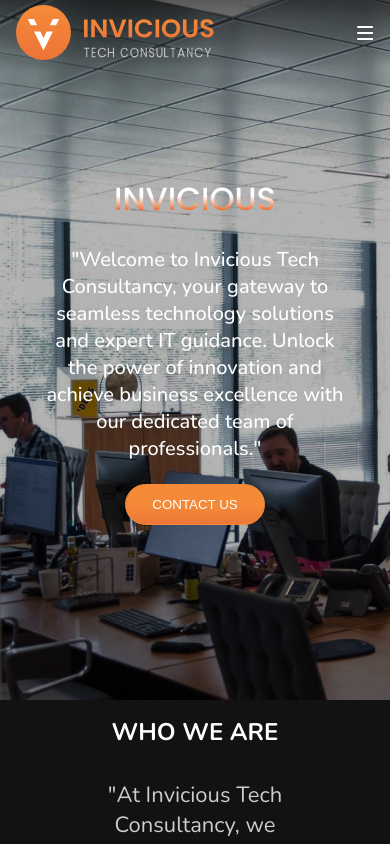
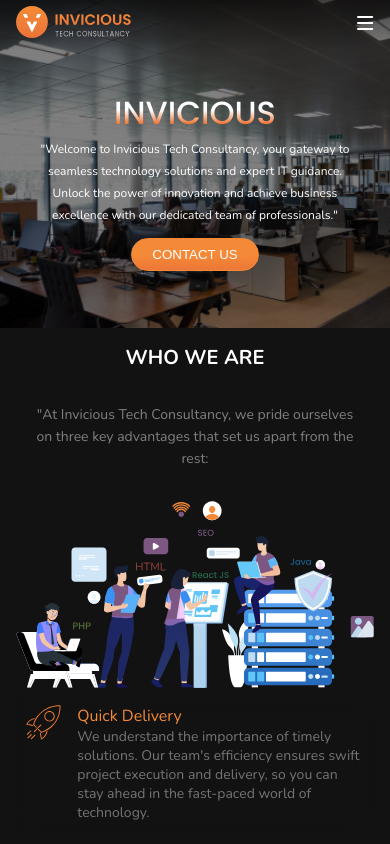
Before and after one commit to anamikagangadharan/tech, a React (Create React App) app: page / in a window 390 px wide. Shown: the top 844 px of the page. Built offline with nearby package versions, Linux system fonts and the light colour scheme.

Commit message:
head,main,service responsive

```diff
--- a/src/App.js
+++ b/src/App.js
@@ -20,7 +20,7 @@
       <About/>
       <Services/>
       <Subscribe/>
-      {/* <Contact/> */}
+      <Contact/>
       <Footer/>
 
 
--- a/src/components/About/About.module.css
+++ b/src/components/About/About.module.css
@@ -88,8 +88,55 @@
     .container{
         width: 100%;
     }
+    .div1>:nth-child(1){
+        font-size: 20px;
+    }
+    .div2{
+        width: 90%;
+    }
+    .div2>:nth-child(1){
+        font-size: 14px;
+        color: #808080;
+
+    }
+
     .div3{
         display: flex;
         flex-direction: column;
     }
+    .div3left{
+        width: 100%;
+    }
+    .div3right{
+        width: 100%;
+    }
+    .box{
+        width: 100%;
+        background: none;
+    }
+    .boxleft>img{
+        width: 35px;
+        height: 35px;
+    }
+    .boxright>:nth-child(1){
+        font-size: 16px;
+    }
+    .boxright>:nth-child(2){
+        font-size: 14px;
+    }
+
+    .div4{
+        width: 100%;
+    }
+    .div4>:nth-child(1){
+        font-size: 14px;
+    }
+
+
+
+
+
+
+
+
 }
--- a/src/components/Contact/Contact.module.css
+++ b/src/components/Contact/Contact.module.css
@@ -1,20 +1,22 @@
-.container{
+.container {
     background-color: var(--background);
     color: #D9D9D9;
-    height: 800px;
+    height: 1200px;
     display: flex;
     flex-direction: column;
     gap: 2rem;
     align-items: center;
     padding: 2% 0;
 }
-.div1>:nth-child(1){
+
+.div1>:nth-child(1) {
     color: var(--drak-orange, #ED7638);
     font-size: 30px;
     font-weight: 600;
 
 }
-.div2>:nth-child(1){
+
+.div2>:nth-child(1) {
     color: #808080;
     text-align: center;
     font-size: 18px;
@@ -25,72 +27,92 @@
 
 
 
-.div3{
-    height: 455px;
-    width: 60%;
+.div3 {
+    max-height: fit-content;
+    width: 70%;
     border-radius: 20px;
     background: rgba(12, 12, 12, 0.50);
     box-shadow: 0px 4px 4px 0px rgba(0, 0, 0, 0.40);
     backdrop-filter: blur(10px);
     display: flex;
     flex-direction: column;
-gap: 1rem;
+    gap: 1.5rem;
     align-items: center;
     padding: 2% 1%;
 }
-.set{
+
+.set {
     display: flex;
     justify-content: space-between;
+    line-height: 230%;
+    gap: 4%;
+    font-size: 18px;
+    width: 100%;
+    padding: 0% 4%;
 }
-.lastset{
+
+.lastset {
     display: flex;
     flex-direction: column;
     align-items: flex-start;
+    width: 100%;
+    padding: 0% 4%;
+    line-height: 230%;
+    font-size: 18px;
 }
-.line{
+
+.line {
     display: flex;
     flex-direction: column;
     align-items: baseline;
-    width: 44%;
+    width: 100%;
 }
-.line>label{
+
+.line>label {
     color: #D9D9D9;
 
-font-size: 20px;
+    font-size: 18px;
 
-font-weight: 600;
-line-height: 150%; /* 30px */
+    font-weight: 400;
+    line-height: 230%;
+    /* 30px */
     text-transform: capitalize;
 }
-.contactinp{
+
+.contactinp {
     border-radius: 10px;
     background: rgba(68, 68, 68, 0.50);
     border: none;
-height: 44px;
-width: 280px;
-padding: 1% 2%;
+    height: 52px;
+    width: 100%;
+    padding: 1% 4%;
     color: #D9D9D9;
 
 
 }
-.selectinput{
+
+.selectinput {
     border-radius: 10px;
     background: rgba(68, 68, 68, 0.50);
     border: none;
-    height: 44px;
-    width: 280px;
+    height: 52px;
+    padding: 1% 4%;
+    width: 100%;
     color: #808080;
 
 
 }
-.messageinp{
+
+.messageinp {
     border-radius: 10px;
     background: rgba(68, 68, 68, 0.50);
     border: none;
     height: 88px;
-width: 560px;
+    padding: 1% 4%;
+    width: 100%;
 }
-.opt{
+
+.opt {
     background-color: rgb(18, 18, 17);
 
     width: 100px;
@@ -101,3 +123,29 @@
     font-weight: 400;
     line-height: normal;
 }
+
+.subtn {
+    border-radius: 40px;
+    display: inline-flex;
+    padding: 1.2% 4%;
+    justify-content: center;
+    align-items: center;
+    gap: 25px;
+    background: var(--orange);
+    border: none;
+    color: #FFF;
+    font-size: 18px;
+    margin: 1%;
+    font-weight: 400;
+}
+
+@media screen and (max-width:768px) {
+    .set {
+        display: flex;
+        flex-direction: column;
+    }
+
+    ::placeholder{
+        color: red;
+    }
+}
--- a/src/components/Footer/Footer.module.css
+++ b/src/components/Footer/Footer.module.css
@@ -126,6 +126,8 @@
   .div1{
     display: flex;
     flex-direction: column;
+    padding: 0;
+    align-items: center;
   }
   .mobcontainer{
     display: flex;
@@ -146,6 +148,17 @@
     background-color: black;
     padding: 2% 2%;
     display: flex;
-    font-size: 4px;
+    align-items: center;
+    justify-content: center;
+    font-size: 10px;
+    height: 50px;
+    gap: 0.5rem;
+  }
+  .moblist>li{
+    list-style: none;
+  }
+  .molist>li:hover{
+    cursor: pointer;
+    color: var(--orange);
   }
 }
--- a/src/components/Header/Header.module.css
+++ b/src/components/Header/Header.module.css
@@ -30,11 +30,11 @@
 @media screen and (max-width:768px){
     .container{
         width: 100%;
-        height: 70px;
+        height: 50px;
     }
     .left>img{
 
-        height: 55px;
+        height: 32px;
     }
     .rightlist{
         display: flex;
--- a/src/components/Main/Main.module.css
+++ b/src/components/Main/Main.module.css
@@ -48,10 +48,26 @@
 
     .container{
         width: 100%;
-        gap: 1.4rem;
+        gap: 0rem;
+        background-image: url(../../assets/mobmainbg.png);
+      height: 328px;
+      background-size: cover;
+    }
+    .div1{
+        margin-top: 2rem;
+
     }
     .div1>:nth-child(1){
         font-size: 32px;
+
+    }
+    .div2>:nth-child(1){
+        font-size: 12px;
+        font-weight: normal;
+    }
+    .contactbutton{
+        margin-top: 0.8rem;
+        padding: 8px 20px;
     }
 
 }
```
Also changed, not shown: src/assets/mobmainbg.png (added). Lines whose indentation alone changed are shown as unchanged.
